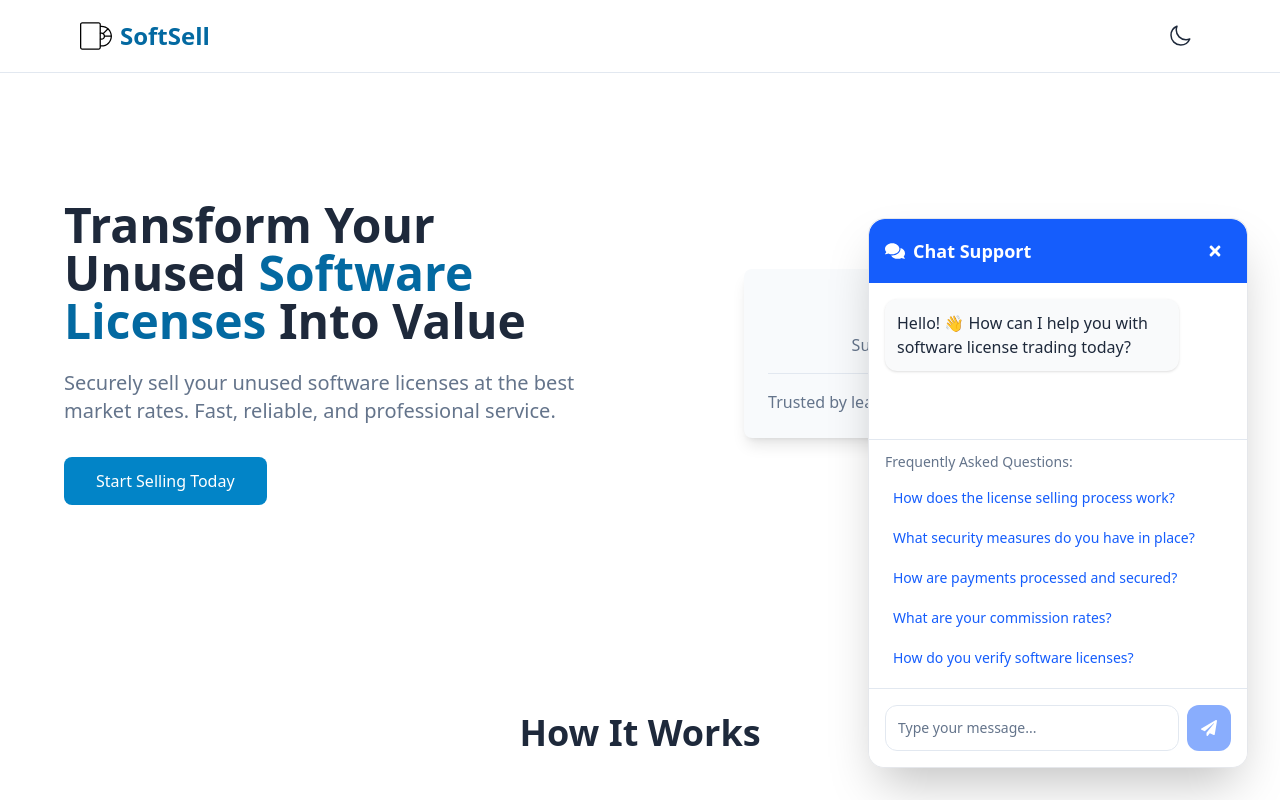
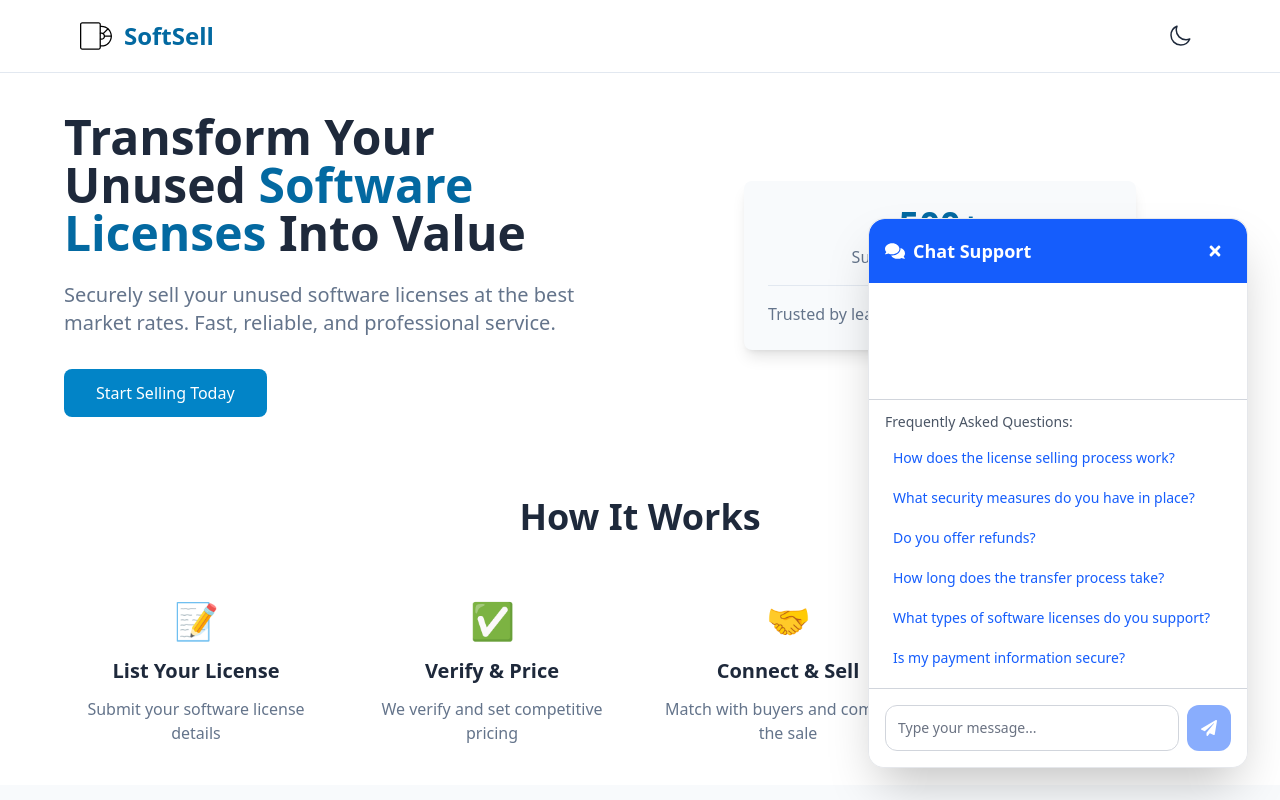
Before and after one commit to mohittaneja156/Softsell, a React (Vite) app: page / in a window 1280 px wide. Both pictures are taken after a click on the button 1218 px from the left and 738 px from the top of the page. Shown: the top 800 px of the page. Built offline with nearby package versions, Linux system fonts and the light colour scheme; no server answers.

Commit message:
FIXED ERRORS

```diff
--- a/src/App.jsx
+++ b/src/App.jsx
@@ -41,7 +41,7 @@ const App = () => {
         transition={{ delay: 1 }}
         className="p-6 text-center border-t border-[var(--color-border)] text-[var(--color-text-secondary)]"
       >
-        © 2024 SoftSell. All rights reserved.
+        © 2025 Mohit Taneja. All rights reserved.
       </motion.footer>
       <ChatWidget darkMode={darkMode} />
     </motion.div>
--- a/src/components/ChatWidget.jsx
+++ b/src/components/ChatWidget.jsx
@@ -1,12 +1,16 @@
 import React, { useState, useEffect } from 'react';
 import { FaComments, FaTimes, FaPaperPlane } from 'react-icons/fa';
-import OpenAI from 'openai';
+// Import kept for reference of potential API implementation
+// import OpenAI from 'openai';
 
+/* OpenAI configuration - kept for reference
 const openai = new OpenAI({
   apiKey: import.meta.env.VITE_OPENAI_API_KEY,
-  dangerouslyAllowBrowser: true
+  dangerouslyAllowBrowser: true // Use with caution! Key exposed in frontend.
 });
+*/
 
+// System prompt kept for reference of potential AI implementation
 const SYSTEM_PROMPT = `You are a helpful customer support agent for SoftSell, a software license marketplace.
 Key information:
 - We help users buy and sell software licenses securely
@@ -17,11 +21,59 @@ Key information:
 - 24/7 customer support available at support@softsell.com
 Keep responses concise, professional, and friendly. Focus on building trust and explaining our security measures.`;
 
+const PREDEFINED_RESPONSES = {
+  'How does the license selling process work?':
+    'The selling process is simple: List your license, set a price, and we handle the verification and secure transfer. Once a buyer is found, funds go into escrow until the license transfer is complete.',
+
+  'What security measures do you have in place?':
+    'We implement multiple security layers: seller verification, license authenticity checks, secure payment processing, and escrow protection. All transactions are encrypted and monitored.',
+
+  'How are payments processed and secured?':
+    'Payments are processed through our secure payment gateway supporting credit cards, PayPal, and bank transfers. Funds are held in escrow until successful license transfer.',
+
+  'What are your commission rates?':
+    'We charge a competitive 5% commission on successful sales. This covers our secure escrow service, license verification, and platform maintenance.',
+
+  'How do you verify software licenses?':
+    'Our verification process includes checking license authenticity, ownership validation, and ensuring the license is transferable. We work directly with software vendors when needed.',
+
+  // New responses
+  'Do you offer refunds?':
+    'Yes, we offer a 48-hour money-back guarantee if the license transfer fails or if the license is not as described. Refunds are processed through the same payment method used for purchase.',
+
+  'How long does the transfer process take?':
+    `Most license transfers are completed within 24-48 hours. Complex cases involving vendor verification may take up to 72 hours. We'll keep you updated throughout the process.`,
+
+  'What types of software licenses do you support?':
+    'We support perpetual licenses, subscription transfers, and volume licensing for most major software vendors. This includes Adobe, Microsoft, AutoDesk, and many others.',
+
+  'Is my payment information secure?':
+    'Absolutely. We use bank-grade encryption for all transactions and never store your full credit card details. Our payment system is PCI-DSS compliant.',
+
+  'Can I sell multiple licenses?':
+    'Yes, you can list multiple licenses either individually or as a bundle. Volume discounts are available for bulk sales.',
+
+  'What happens if a license transfer fails?':
+    'If a transfer fails, the funds remain in escrow and are immediately returned to the buyer. We\'ll help troubleshoot the issue or find an alternative solution.',
+
+  // Add a default response key
+  'default': 'I apologize, but I\'m not sure about that. You can contact our support team at support@softsell.com for more specific assistance.',
+
+  // Alternative responses array
+  'alternatives': [
+    'I understand your question might be specific. For detailed assistance, you can:\n1. Email us at support@softsell.com\n2. Check our FAQ section\n3. Schedule a call with our support team',
+    'While I don\'t have a specific answer for that, I can help you connect with our specialized support team. Would you like their direct contact information?',
+    'That\'s a great question. While I don\'t have the exact information, our knowledge base at help.softsell.com might have what you\'re looking for.',
+    'I apologize I can\'t answer that specifically. Would you like me to connect you with a human support agent who can better assist you?'
+  ]
+};
+
 const ChatWidget = ({ darkMode }) => {
   const [isOpen, setIsOpen] = useState(false);
   const [isScrolled, setIsScrolled] = useState(false);
+  // Kept system prompt in messages for future AI implementation
   const [messages, setMessages] = useState([
-    { role: 'system', content: 'Hello! 👋 How can I help you with software license trading today?' }
+    { role: 'system', content: SYSTEM_PROMPT },
   ]);
   const [input, setInput] = useState('');
   const [isLoading, setIsLoading] = useState(false);
@@ -29,56 +81,42 @@ const ChatWidget = ({ darkMode }) => {
   const suggestedQuestions = [
     'How does the license selling process work?',
     'What security measures do you have in place?',
-    'How are payments processed and secured?',
-    'What are your commission rates?',
-    'How do you verify software licenses?'
+    'Do you offer refunds?',
+    'How long does the transfer process take?',
+    'What types of software licenses do you support?',
+    'Is my payment information secure?'
   ];
 
   const handleSend = async (message) => {
     if (!message.trim()) return;
 
-    // Add user message
+    // Add user message to chat history
     setMessages(prev => [...prev, { role: 'user', content: message }]);
     setInput('');
     setIsLoading(true);
 
-    try {
-      // Get response from OpenAI
-      const completion = await openai.chat.completions.create({
-        messages: [
-          { role: 'system', content: SYSTEM_PROMPT },
-          ...messages.filter(msg => msg.role !== 'system'), // Include conversation history
-          { role: 'user', content: message }
-        ],
-        model: 'gpt-3.5-turbo',
-        max_tokens: 150,
-        temperature: 0.7,
-      });
-
-      const response = completion.choices[0].message.content;
-
-      setMessages(prev => [...prev, {
-        role: 'assistant',
-        content: response
-      }]);
-    } catch (error) {
-      console.error('Chat API Error:', error);
-      setMessages(prev => [...prev, {
-        role: 'assistant',
-        content: 'Sorry, I encountered an error. Please email support@softsell.com for immediate assistance.'
-      }]);
-    } finally {
+    // Using predefined responses instead of API
+    setTimeout(() => {
+      let response;
+      if (PREDEFINED_RESPONSES[message]) {
+        response = PREDEFINED_RESPONSES[message];
+      } else {
+        // Get random alternative response or use default if alternatives array is empty
+        const alternatives = PREDEFINED_RESPONSES.alternatives;
+        response = alternatives && alternatives.length > 0
+          ? alternatives[Math.floor(Math.random() * alternatives.length)]
+          : PREDEFINED_RESPONSES.default;
+      }
+      setMessages(prev => [...prev, { role: 'assistant', content: response }]);
       setIsLoading(false);
-    }
+    }, 1000);
   };
 
-  // Add scroll listener
+  // Scroll listener to set opacity on button
   useEffect(() => {
-    const handleScroll = () => {
-      setIsScrolled(window.scrollY > 50);
-    };
-    window.addEventListener('scroll', handleScroll);
-    return () => window.removeEventListener('scroll', handleScroll);
+    const onScroll = () => setIsScrolled(window.scrollY > 50);
+    window.addEventListener('scroll', onScroll);
+    return () => window.removeEventListener('scroll', onScroll);
   }, []);
 
   return (
@@ -86,115 +124,82 @@ const ChatWidget = ({ darkMode }) => {
       {!isOpen ? (
         <button
           onClick={() => setIsOpen(true)}
-          className={`bg-blue-600 dark:bg-gray-800 text-white p-3 md:p-4 rounded-full
-            shadow-lg hover:bg-blue-700 dark:hover:bg-gray-700
-            transition-all duration-300 hover:scale-105
-            ${isScrolled ? 'opacity-70 hover:opacity-100' : ''}`}
+          className={`bg-blue-600 dark:bg-gray-800 text-white p-3 md:p-4 rounded-full shadow-lg hover:bg-blue-700 dark:hover:bg-gray-700 transition-all duration-300 hover:scale-105 ${isScrolled ? 'opacity-70 hover:opacity-100' : ''}`}
           aria-label="Open chat"
         >
           <FaComments className="w-6 h-6 md:w-7 md:h-7 animate-pulse" />
         </button>
       ) : (
-        <div className="bg-white dark:bg-gray-900 rounded-2xl shadow-2xl
-          w-[90vw] md:w-[380px] h-[80vh] md:h-[550px]
-          flex flex-col overflow-hidden border border-gray-200 dark:border-gray-800">
+        <div className="bg-white dark:bg-gray-900 rounded-2xl shadow-2xl w-[90vw] md:w-[380px] h-[80vh] md:h-[550px] flex flex-col overflow-hidden border border-gray-200 dark:border-gray-800">
           {/* Header */}
-          <div className="bg-blue-600 dark:bg-gray-800 text-white p-4
-            rounded-t-2xl flex justify-between items-center">
+          <div className="bg-blue-600 dark:bg-gray-800 text-white p-4 rounded-t-2xl flex justify-between items-center">
             <div className="flex items-center gap-2">
               <FaComments className="w-5 h-5" />
               <h3 className="text-lg font-semibold">Chat Support</h3>
             </div>
             <button
               onClick={() => setIsOpen(false)}
-              className="p-2 rounded-full hover:bg-blue-700 dark:hover:bg-gray-700
-                transition-colors"
+              className="p-2 rounded-full hover:bg-blue-700 dark:hover:bg-gray-700 transition-colors"
             >
               <FaTimes className="w-4 h-4" />
             </button>
           </div>
 
-          {/* Messages Area */}
-          <div className="flex-1 overflow-y-auto p-4 space-y-3
-            bg-white dark:bg-gray-900">
-            {messages.map((msg, index) => (
+          {/* Messages */}
+          <div className="flex-1 overflow-y-auto p-4 space-y-3 bg-white dark:bg-gray-900">
+            {messages.filter(m => m.role !== 'system').map((msg, i) => (
               <div
-                key={index}
-                className={`${
-                  msg.role === 'user'
-                    ? 'ml-auto bg-blue-600 text-white'
-                    : 'bg-gray-50 dark:bg-gray-800 text-[var(--color-text)] dark:text-gray-100'
-                } p-3 text-sm md:text-base rounded-xl max-w-[85%] shadow-sm`}
+                key={i}
+                className={`${msg.role === 'user' ? 'ml-auto bg-blue-600 text-white' : 'bg-gray-50 dark:bg-gray-800 text-gray-900 dark:text-gray-100'} p-3 text-sm md:text-base rounded-xl max-w-[85%] shadow-sm`}
               >
                 {msg.content}
               </div>
             ))}
             {isLoading && (
-              <div className="flex items-center gap-2 p-4 bg-gray-50 dark:bg-gray-800
-                rounded-xl w-fit">
+              <div className="flex items-center gap-2 p-4 bg-gray-50 dark:bg-gray-800 rounded-xl w-fit">
                 <div className="flex gap-1">
-                  <span className="w-2 h-2 bg-blue-600 dark:bg-gray-400
-                    rounded-full animate-bounce" />
-                  <span className="w-2 h-2 bg-blue-600 dark:bg-gray-400
-                    rounded-full animate-bounce [animation-delay:0.2s]" />
-                  <span className="w-2 h-2 bg-blue-600 dark:bg-gray-400
-                    rounded-full animate-bounce [animation-delay:0.4s]" />
+                  <span className="w-2 h-2 bg-blue-600 dark:bg-gray-400 rounded-full animate-bounce" />
+                  <span className="w-2 h-2 bg-blue-600 dark:bg-gray-400 rounded-full animate-bounce [animation-delay:0.2s]" />
+                  <span className="w-2 h-2 bg-blue-600 dark:bg-gray-400 rounded-full animate-bounce [animation-delay:0.4s]" />
                 </div>
-                <span className="text-sm text-[var(--color-text-secondary)] dark:text-gray-300">
-                  AI is typing...
-                </span>
+                <span className="text-sm text-gray-600 dark:text-gray-300">AI is typing...</span>
               </div>
             )}
           </div>
 
           {/* Suggested Questions */}
-          {messages.length === 1 && (
-            <div className="px-4 py-3 border-t border-[var(--color-border)] dark:border-gray-800
-              bg-white dark:bg-gray-900">
-              <p className="text-xs md:text-sm text-[var(--color-text-secondary)] dark:text-gray-300
-                font-medium mb-2">
-                Frequently Asked Questions:
-              </p>
+          {messages.length <= 1 && (
+            <div className="px-4 py-3 border-t border-gray-300 dark:border-gray-800 bg-white dark:bg-gray-900">
+              <p className="text-xs md:text-sm text-gray-600 dark:text-gray-300 font-medium mb-2">Frequently Asked Questions:</p>
               <div className="space-y-1">
-                {suggestedQuestions.map((question, index) => (
+                {suggestedQuestions.map((q, i) => (
                   <button
-                    key={index}
-                    onClick={() => handleSend(question)}
-                    className="w-full text-left text-xs md:text-sm text-blue-600
-                      dark:text-gray-300 hover:bg-blue-50 dark:hover:bg-gray-800
-                      p-2 rounded-lg transition-colors"
+                    key={i}
+                    onClick={() => handleSend(q)}
+                    className="w-full text-left text-xs md:text-sm text-blue-600 dark:text-gray-300 hover:bg-blue-50 dark:hover:bg-gray-800 p-2 rounded-lg transition-colors"
                   >
-                    {question}
+                    {q}
                   </button>
                 ))}
               </div>
             </div>
           )}
 
-          {/* Input Area */}
-          <div className="p-4 border-t border-[var(--color-border)] dark:border-gray-800
-            bg-white dark:bg-gray-900">
+          {/* Input */}
+          <div className="p-4 border-t border-gray-300 dark:border-gray-800 bg-white dark:bg-gray-900">
             <div className="flex gap-2">
               <input
                 type="text"
                 value={input}
-                onChange={(e) => setInput(e.target.value)}
-                onKeyPress={(e) => e.key === 'Enter' && handleSend(input)}
+                onChange={e => setInput(e.target.value)}
+                onKeyPress={e => e.key === 'Enter' && handleSend(input)}
                 placeholder="Type your message..."
-                className="flex-1 p-3 text-sm border border-[var(--color-border)] dark:border-gray-700
-                  rounded-xl focus:outline-none focus:border-blue-600
-                  dark:focus:border-gray-600 focus:ring-2 focus:ring-blue-100
-                  dark:focus:ring-gray-800 bg-white dark:bg-gray-800
-                  text-[var(--color-text)] dark:text-gray-100 placeholder-[var(--color-text-secondary)]
-                  dark:placeholder-gray-400"
+                className="flex-1 p-3 text-sm border border-gray-300 dark:border-gray-700 rounded-xl focus:outline-none focus:border-blue-600 dark:focus:border-gray-600 focus:ring-2 focus:ring-blue-100 dark:focus:ring-gray-800 bg-white dark:bg-gray-800 text-gray-900 dark:text-gray-100 placeholder-gray-500 dark:placeholder-gray-400"
               />
               <button
                 onClick={() => handleSend(input)}
                 disabled={!input.trim() || isLoading}
-                className="bg-blue-600 dark:bg-gray-800 text-white p-3 rounded-xl
-                  hover:bg-blue-700 dark:hover:bg-gray-700
-                  disabled:opacity-50 disabled:cursor-not-allowed transition-colors
-                  flex items-center justify-center min-w-[44px]"
+                className="bg-blue-600 dark:bg-gray-800 text-white p-3 rounded-xl hover:bg-blue-700 dark:hover:bg-gray-700 disabled:opacity-50 disabled:cursor-not-allowed transition-colors flex items-center justify-center min-w-[44px]"
                 aria-label="Send message"
               >
                 <FaPaperPlane className="w-4 h-4" />
--- a/src/components/Header.jsx
+++ b/src/components/Header.jsx
@@ -15,10 +15,10 @@ const Header = ({ darkMode, setDarkMode }) => {
         <motion.div
           initial={{ x: -20, opacity: 0 }}
           animate={{ x: 0, opacity: 1 }}
-          className="flex items-center gap-2"
+          className="flex items-center gap-3"
         >
           <img
-            src="/public/software-svgrepo-com.svg"
+            src="/software-svgrepo-com.svg"
             alt="SoftSell Logo"
             className="w-8 h-8 fill-current text-[var(--color-primary)]"
             style={{ filter: darkMode ? 'invert(1)' : 'none' }}
--- a/src/components/HeroSection.jsx
+++ b/src/components/HeroSection.jsx
@@ -3,7 +3,7 @@ import { motion } from 'framer-motion';
 
 const HeroSection = ({ darkMode }) => {
   return (
-    <section className="py-32 px-6 bg-[var(--color-background)]">
+    <section className="py-10 px-6 bg-[var(--color-background)]">
       <div className="max-w-6xl mx-auto flex flex-col md:flex-row items-center justify-between gap-12">
         <motion.div
           className="flex-1 text-left"
--- a/src/components/HowItWorks.jsx
+++ b/src/components/HowItWorks.jsx
@@ -32,7 +32,7 @@ const HowItWorks = () => {
       whileInView="visible"
       viewport={{ once: true, amount: 0.2 }}
       variants={containerVariants}
-      className="py-20 px-6"
+      className="py-10 px-6"
     >
       <motion.h2
         variants={itemVariants}
--- a/src/components/Testimonials.jsx
+++ b/src/components/Testimonials.jsx
@@ -58,7 +58,7 @@ const Testimonials = () => {
             className="font-semibold text-[var(--color-primary)]"
             whileHover={{ scale: 1.05 }}
           >
-            John Doe
+            Manthan Mangla
           </motion.p>
           <p className="text-sm text-[var(--color-secondary)]">
             Software Engineer, TechCorp
@@ -77,7 +77,7 @@ const Testimonials = () => {
             className="font-semibold text-[var(--color-primary)]"
             whileHover={{ scale: 1.05 }}
           >
-            Jane Smith
+            Ridhi Taneja
           </motion.p>
           <p className="text-sm text-[var(--color-secondary)]">
             IT Manager, Business Solutions
```
Also changed, not shown: 1 other file (tests, documents, lock files or other folders).
